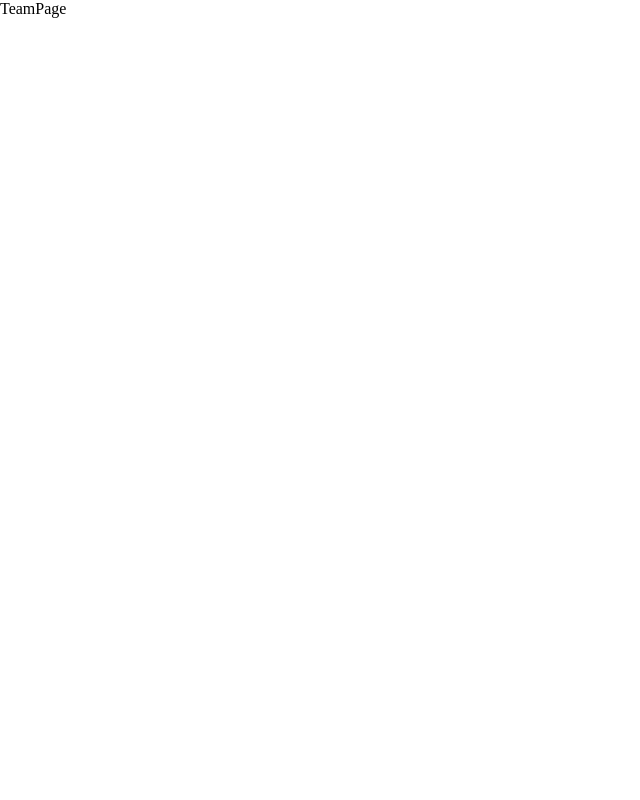
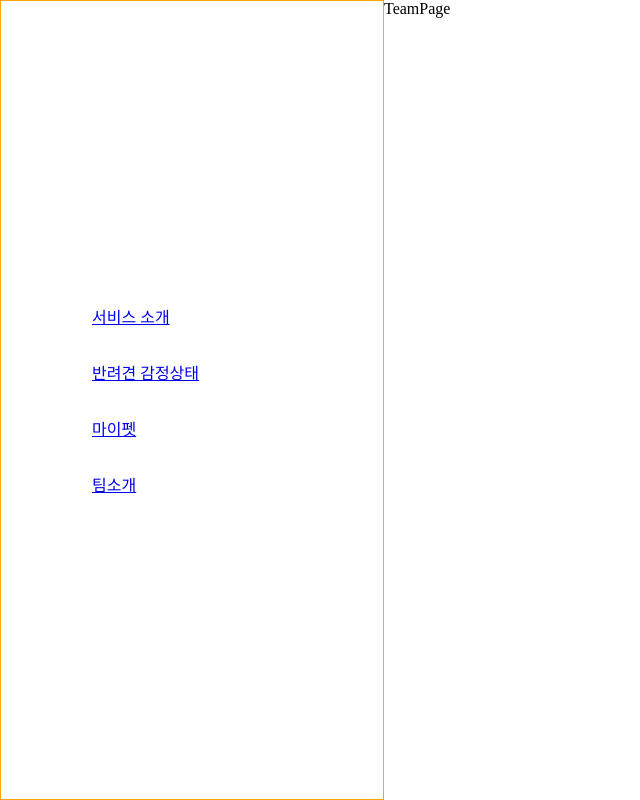
Before and after one commit to CreamDeLaCream/creme-client, a React (Create React App) app: page /team in a window 1280 px wide. Shown: the whole page, without its empty margins (0-640 px from the left). Built offline with nearby package versions, Linux system fonts and the light colour scheme.

Commit message:
[#3] feat: 네비바 생성 및 NavLink 추가

```diff
--- a/src/App.js
+++ b/src/App.js
@@ -1,4 +1,5 @@
 import React from 'react';
+import styled from 'styled-components';
 import GlobalStyle from './common/styles/GlobalStyle';
 
 import { Switch, Route } from 'react-router-dom';
@@ -15,12 +16,21 @@ import {
   MyPetPage,
   TeamPage,
 } from './pages';
+import { Navbar } from './common/components';
+
+const Center = styled.div`
+  height: 100vh;
+  display: flex;
+  flex-direction: row;
+`;
 
 function App() {
   return (
     <React.Fragment>
       <ConnectedRouter history={history}>
         <GlobalStyle />
+        <Center>
+          <Navbar />
           <Switch>
             <Route exact path="/" component={IntroPage} />
             <Route exact path="/main" component={MainPage} />
@@ -29,6 +39,7 @@ function App() {
             <Route exact path="/mypet" component={MyPetPage} />
             <Route exact path="/team" component={TeamPage} />
           </Switch>
+        </Center>
       </ConnectedRouter>
     </React.Fragment>
   );
--- a/src/common/components/NavMenu.js
+++ b/src/common/components/NavMenu.js
@@ -1,9 +1,11 @@
-import React from 'react'
+import React from 'react';
 
-const NavMenu = () => {
+const NavMenu = ({ menu }) => {
   return (
-    <div>NavMenu</div>
-  )
-}
+    <div>
+      <p>{menu.name}</p>
+    </div>
+  );
+};
 
-export default NavMenu
+export default NavMenu;
--- a/src/common/components/Navbar.js
+++ b/src/common/components/Navbar.js
@@ -1,9 +1,48 @@
-import React from 'react'
+import React from 'react';
+import styled from 'styled-components';
 
-const NavBar = () => {
+import { NavLink } from 'react-router-dom';
+
+import NavMenu from './NavMenu';
+
+const Navbar = () => {
+  const menus = [
+    { name: '서비스 소개', path: '/' },
+    { name: '반려견 감정상태', path: '/main' },
+    { name: '마이펫', path: '/mypet' },
+    { name: '팀소개', path: '/team' },
+  ];
+
   return (
-    <div>NavBar</div>
-  )
-}
+    <Side>
+      <Menu>
+        {menus.map((menu, index) => {
+          return (
+            <NavLink to={menu.path} key={index}>
+              <NavMenu menu={menu} />
+            </NavLink>
+          );
+        })}
+      </Menu>
+    </Side>
+  );
+};
 
-export default NavBar
+const Side = styled.nav`
+  width: 30%;
+  display: flex;
+  flex-direction: column;
+  justify-content: center;
+  align-items: center;
+  border: 1px var(--main) solid;
+  /* border-right: 1px solid #e0e0e0; */
+`;
+
+const Menu = styled.div`
+  /* margin-top: 30px; */
+  width: 200px;
+  display: flex;
+  flex-direction: column;
+`;
+
+export default Navbar;
--- a/src/common/styles/GlobalStyle.js
+++ b/src/common/styles/GlobalStyle.js
@@ -2,7 +2,7 @@ import { createGlobalStyle } from 'styled-components';
 
 const GlobalStyle = createGlobalStyle`
     :root{
-        --main: #279eea;
+        --main: orange;
         --white: #ffffff;
     }
 
--- a/src/common/styles/theme.js
+++ b/src/common/styles/theme.js
@@ -1,5 +1,5 @@
 const colors = {
-  main: '#279eea',
+  main: 'orange',
   white: '#ffffff',
 };
 
--- a/src/pages/index.js
+++ b/src/pages/index.js
@@ -2,7 +2,7 @@ import AnalysisPage from './Analysis/AnalysisPage';
 import IntroPage from './Intro/IntroPage';
 import MainPage from './Main/MainPage';
 import MyPetPage from './MyPet/MyPetPage';
-import ResultPage from './Result/ResultPage';
-import TeamPage from './Team/TeamPage';
+import ResultPage from './result/ResultPage';
+import TeamPage from './team/TeamPage';
 
 export { AnalysisPage, IntroPage, MainPage, MyPetPage, ResultPage, TeamPage };
```
Lines whose indentation alone changed are shown as unchanged.
